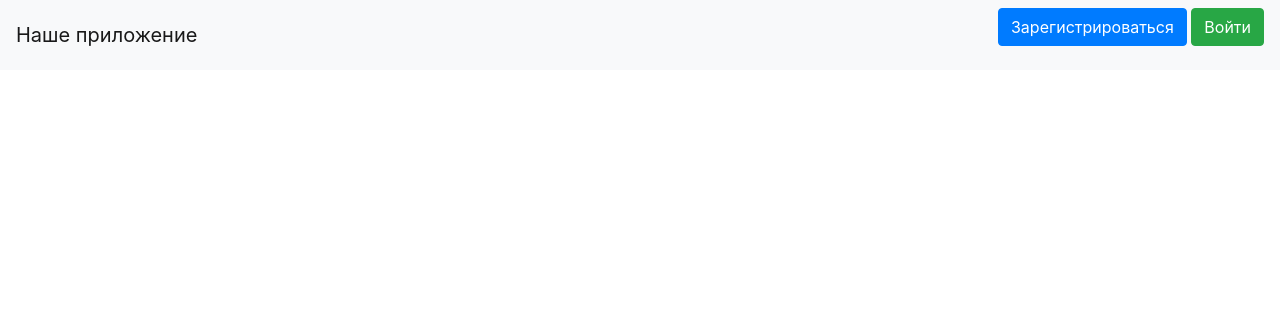
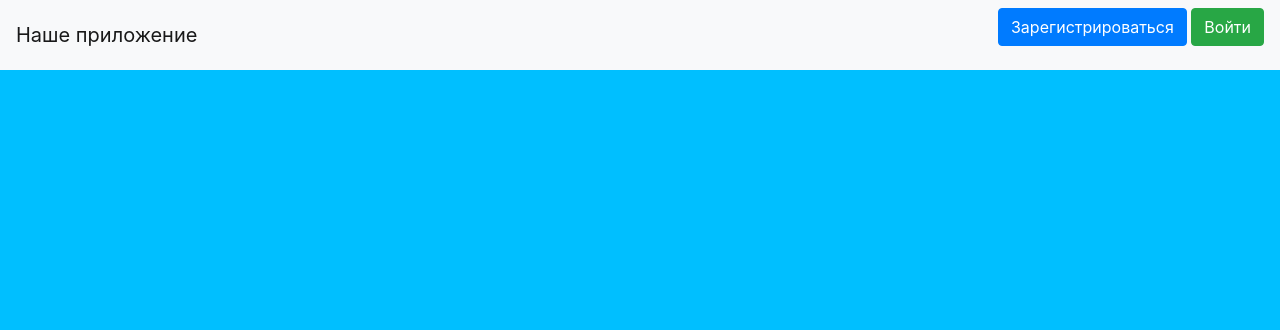
Before and after one commit to kismahovmansur31-crypto/Web-project, a Flask app: page / in a window 1280 px wide. Shown: the top 330 px of the page. Run offline with Flask 3, Linux system fonts and the light colour scheme; some libraries are stand-ins or nearby versions.

Commit message:
Версия приложения 5

```diff
--- a/templates/base.html
+++ b/templates/base.html
@@ -8,6 +8,13 @@
           integrity="sha384-Vkoo8x4CGsO3+Hhxv8T/Q5PaXtkKtu6ug5TOeNV6gBiFeWPGFN9MuhOf23Q9Ifjh"
           crossorigin="anonymous">
     <title>{{title}}</title>
+    <style>
+        body {
+        background-color: #00BFFF;
+        margin: 0;
+        padding: 0;
+        }
+    </style>
 </head>
 <body>
 <header>
```
